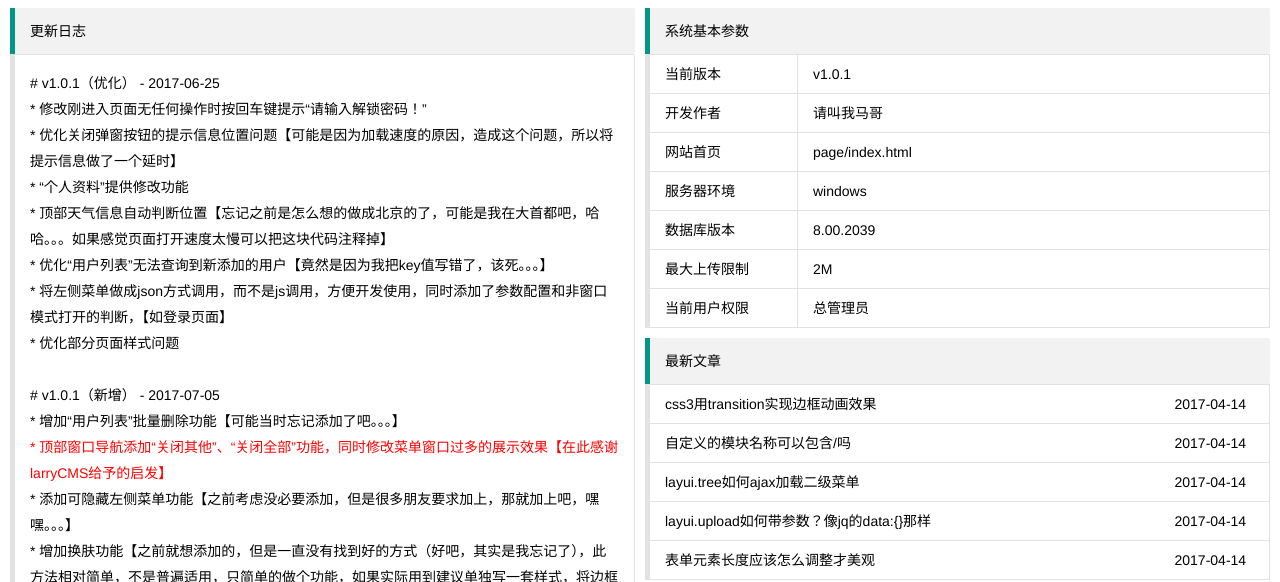
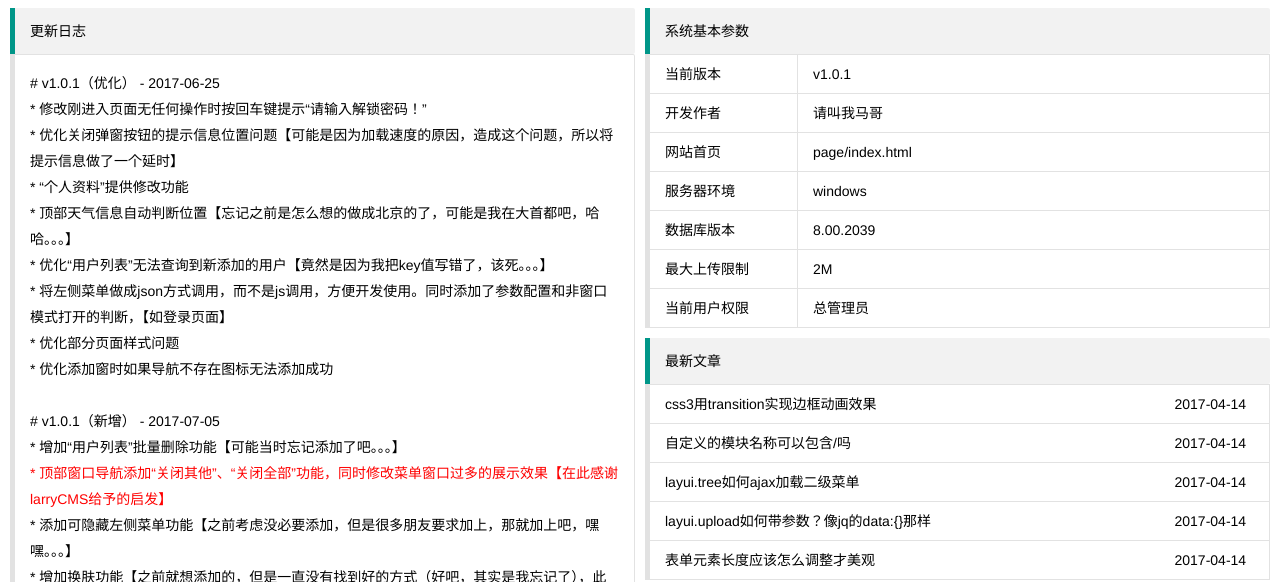
Before and after one commit to horsecms/layuiCMS, a plain HTML site: page page/main.html in a window 1280 px wide. Shown: the part 626-1208 px from the top of the page. Drawn offline with Linux system fonts and the light colour scheme; some icons are missing; a small style sheet from the web is missing.

Commit message:
bug修改

```diff
--- a/page/main.html
+++ b/page/main.html
@@ -95,10 +95,11 @@
 				<p>* 修改刚进入页面无任何操作时按回车键提示“请输入解锁密码！”</p>
 				<p>* 优化关闭弹窗按钮的提示信息位置问题【可能是因为加载速度的原因，造成这个问题，所以将提示信息做了一个延时】</p>
 				<p>* “个人资料”提供修改功能</p>
-				<p>* 顶部天气信息自动判断位置【忘记之前是怎么想的做成北京的了，可能是我在大首都吧，哈哈。。。如果感觉页面打开速度太慢可以把这块代码注释掉】</p>
+				<p>* 顶部天气信息自动判断位置【忘记之前是怎么想的做成北京的了，可能是我在大首都吧，哈哈。。。】</p>
 				<p>* 优化“用户列表”无法查询到新添加的用户【竟然是因为我把key值写错了，该死。。。】</p>
-				<p>* 将左侧菜单做成json方式调用，而不是js调用，方便开发使用，同时添加了参数配置和非窗口模式打开的判断，【如登录页面】</p>
+				<p>* 将左侧菜单做成json方式调用，而不是js调用，方便开发使用。同时添加了参数配置和非窗口模式打开的判断，【如登录页面】</p>
 				<p>* 优化部分页面样式问题</p>
+				<p>* 优化添加窗时如果导航不存在图标无法添加成功</p>
 				<br />
 				<p># v1.0.1（新增） - 2017-07-05</p>
 				<p>* 增加“用户列表”批量删除功能【可能当时忘记添加了吧。。。】</p>
```
Also changed, not shown: js/bodyTab.js (+8 -6 lines).
